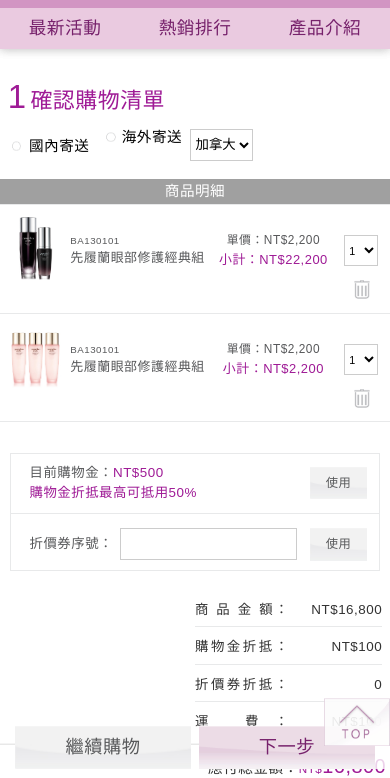
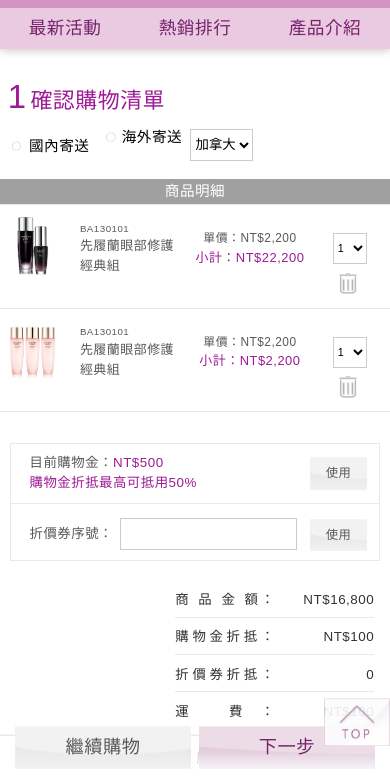
Before and after one commit to yonaichin/gb_philavie, a website: page cart_step1.html in a window 390 px wide. Shown: the part 75-853 px from the top of the page. Drawn offline with Linux system fonts and the light colour scheme.

Commit message:
fix spec_11

```diff
--- a/sass/_element.scss
+++ b/sass/_element.scss
@@ -681,7 +681,11 @@
   .cart-discount-gray, input{ color: $colorBlack;}
   &.cart-amountArea-noAmountCal{
     .cart-cal-bubble{ display: none;}
-    .cart-cal-show{ margin-left: 48%;}
+    .cart-cal-show{
+      // margin-left: 42%;
+      float: right;
+      margin-right: 8px;
+    }
   }
 }
 // discount
--- a/sass/_formRwd.scss
+++ b/sass/_formRwd.scss
@@ -242,17 +242,17 @@
         .td.m{ display: table-cell;}
         .td{ line-height: 1.5; position: relative;
           img{ width: 90%;
-            &.cart-delete{ width: 27%; position: absolute; bottom: 3.5vw; right: 35%;}
+            &.cart-delete{ width: 27%; position: absolute; bottom: 3.5vw; right: 50%;}
           }
         }
         .tr{
            &:not(.table-style-th){
-             .td{ padding-bottom: 7vw;}
+             .td{ padding-bottom: 7vw; padding-right:15px}
            }
          }
         // width
         .td-cart-wSmall{ width: 30%;}
-        .td-cart-wBig{ width: 37%;}
+        .td-cart-wBig{ width: 25%;}
         .td-cart4-wSmall{ width: 20%;}
         .td-cart4-wBig{ width: 40%;}
         .td-cart-mwMiddle{ width: 18%;}
--- a/sass/_rwd.scss
+++ b/sass/_rwd.scss
@@ -8,7 +8,7 @@
 @media all and (max-width: 1181px){
   // cart
   .cart-cal-bubble{ width: 44%; padding: 15px 0 15px 2%; margin-top: 1.5%;}
-  .cart-cal-show{ width: 52%;}
+  .cart-cal-show{ width: 55%;}
 }
 
 
@@ -617,7 +617,7 @@
     }
   }
   // total
-  .cart-total{ font-size: $full; margin-bottom: 8vw; padding-right: 1%;}
+  .cart-total{ font-size: $full; margin-bottom: 8vw; padding-right: 4%;}
   // cart4
   .cart4-amountArea{
     .cart-amount-cal{ width: 50%; margin-right: 0;}
```
Also changed, not shown: stylesheets/main.css, 1 other file.
